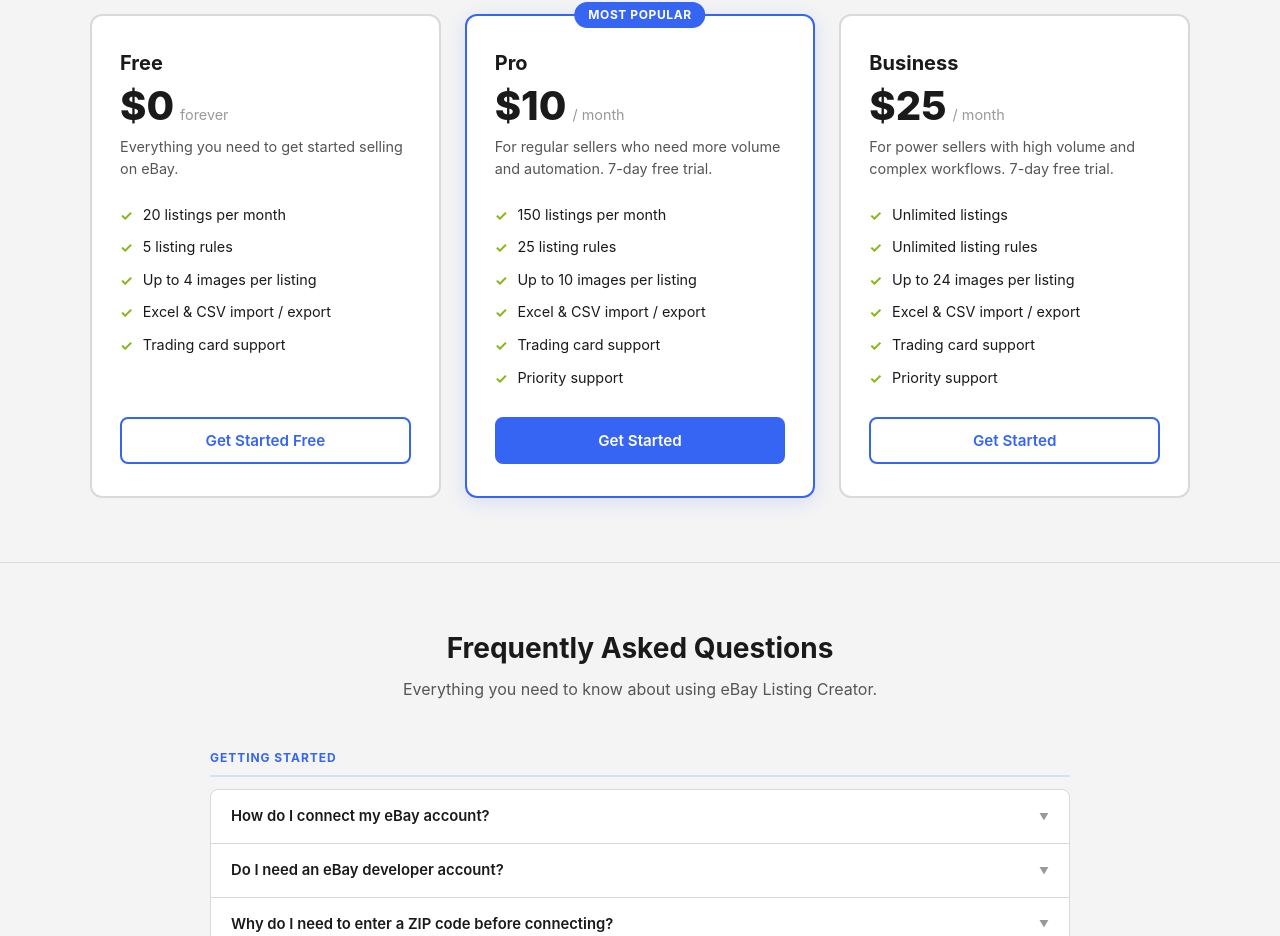
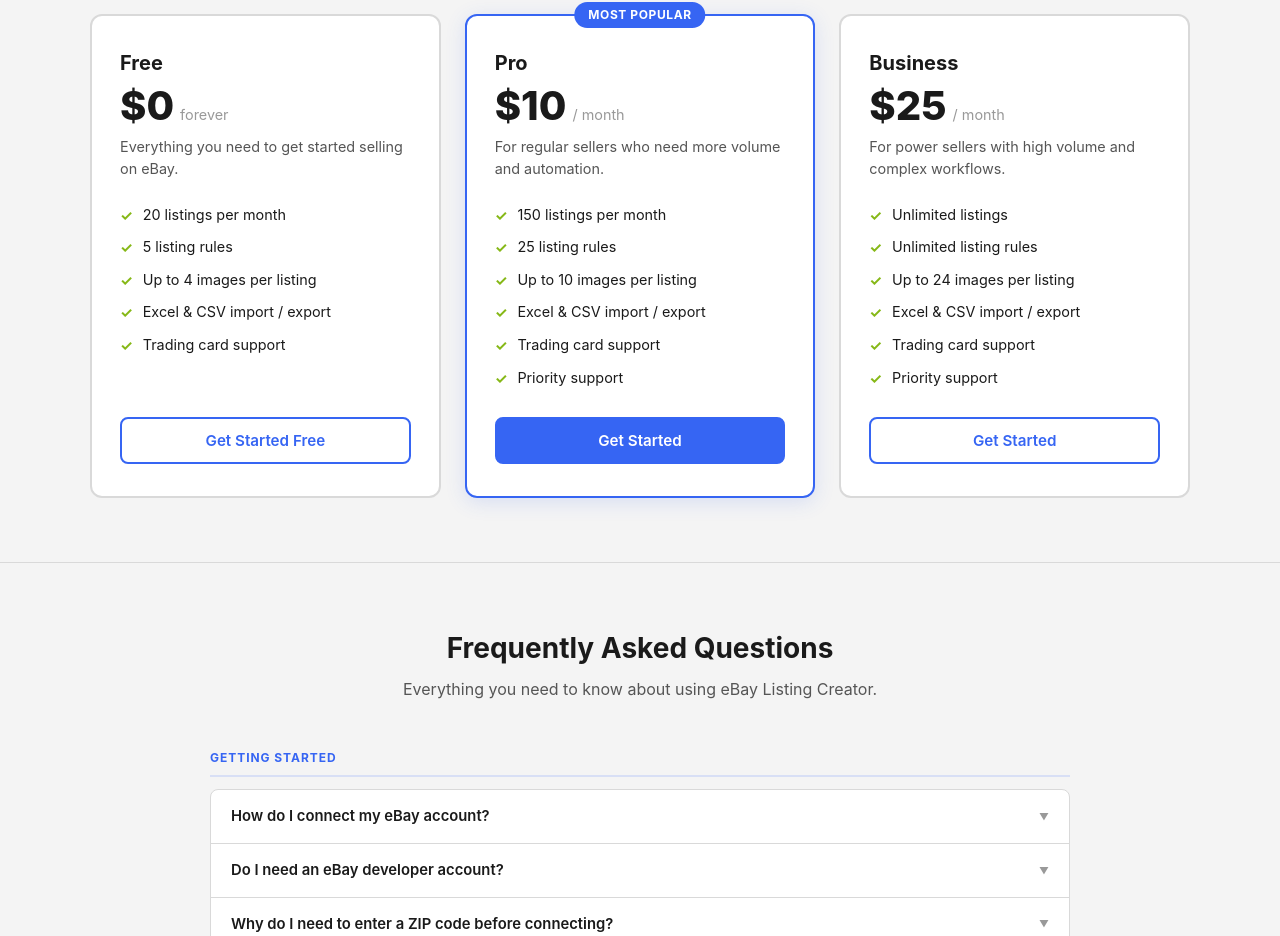
Before and after one commit to rbrooks-developer/EbayListingCreator, a React (Vite) app: page / in a window 1280 px wide. Shown: the part 3791-4727 px from the top of the page. Built offline with nearby package versions, Linux system fonts and the light colour scheme; no server answers.

Commit message:
remove free trial

```diff
--- a/src/components/PricingSection/PricingSection.jsx
+++ b/src/components/PricingSection/PricingSection.jsx
@@ -29,7 +29,7 @@ const PLANS = [
     name:        'Pro',
     price:       '$10',
     period:      '/ month',
-    description: 'For regular sellers who need more volume and automation. 7-day free trial.',
+    description: 'For regular sellers who need more volume and automation.',
     features: [
       '150 listings per month',
       '25 listing rules',
@@ -46,7 +46,7 @@ const PLANS = [
     name:        'Business',
     price:       '$25',
     period:      '/ month',
-    description: 'For power sellers with high volume and complex workflows. 7-day free trial.',
+    description: 'For power sellers with high volume and complex workflows.',
     features: [
       'Unlimited listings',
       'Unlimited listing rules',
--- a/src/components/UpgradeModal/UpgradeModal.jsx
+++ b/src/components/UpgradeModal/UpgradeModal.jsx
@@ -46,7 +46,7 @@ export default function UpgradeModal({ isOpen, onClose }) {
         <div className={styles.header}>
           <h2 className={styles.title}>You're on the Free plan</h2>
           <p className={styles.subtitle}>
-            Unlock more listings, rules, and images by upgrading. Both plans include a 7-day free trial.
+            Unlock more listings, rules, and images by upgrading.
           </p>
         </div>
 
```
